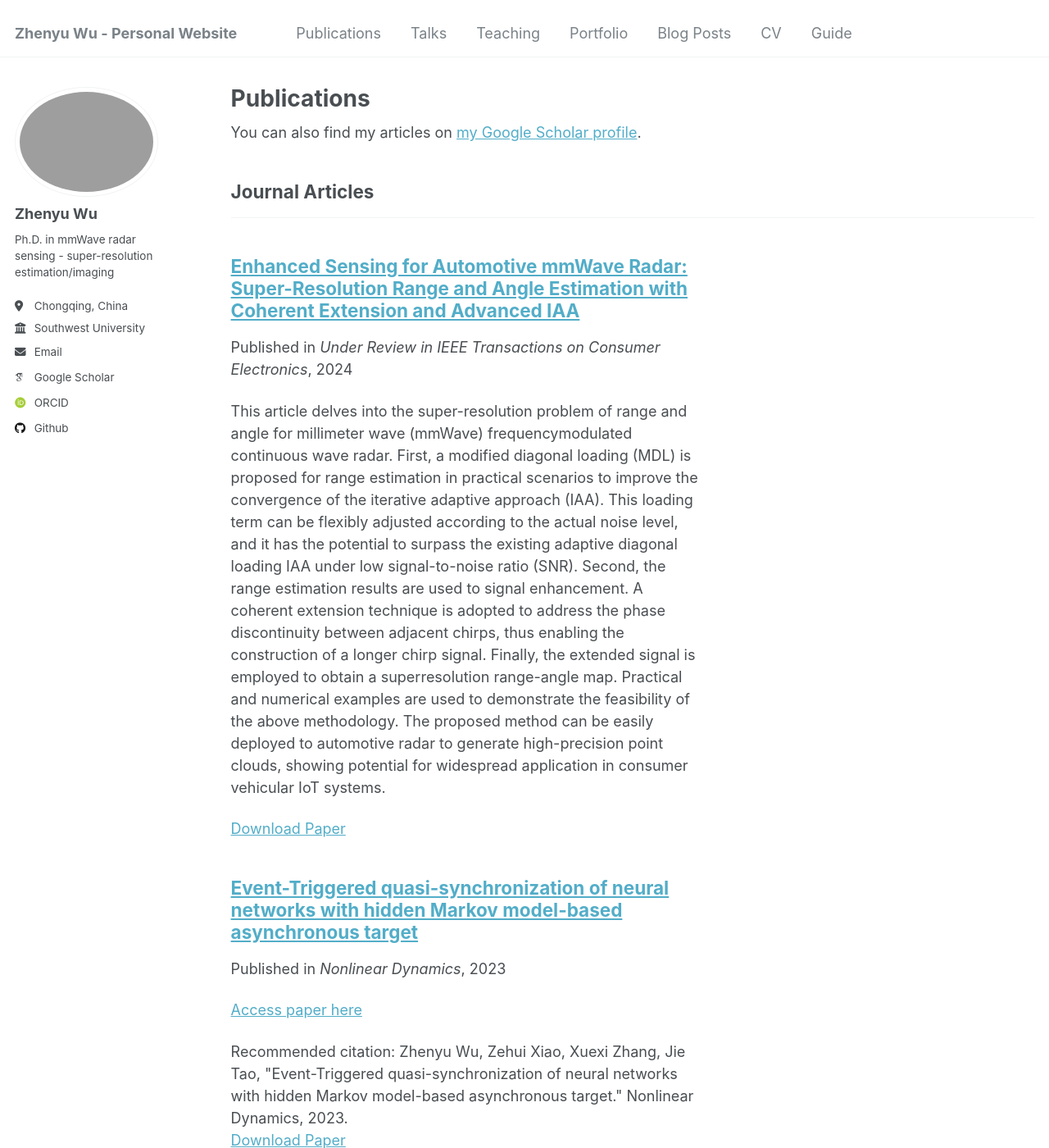
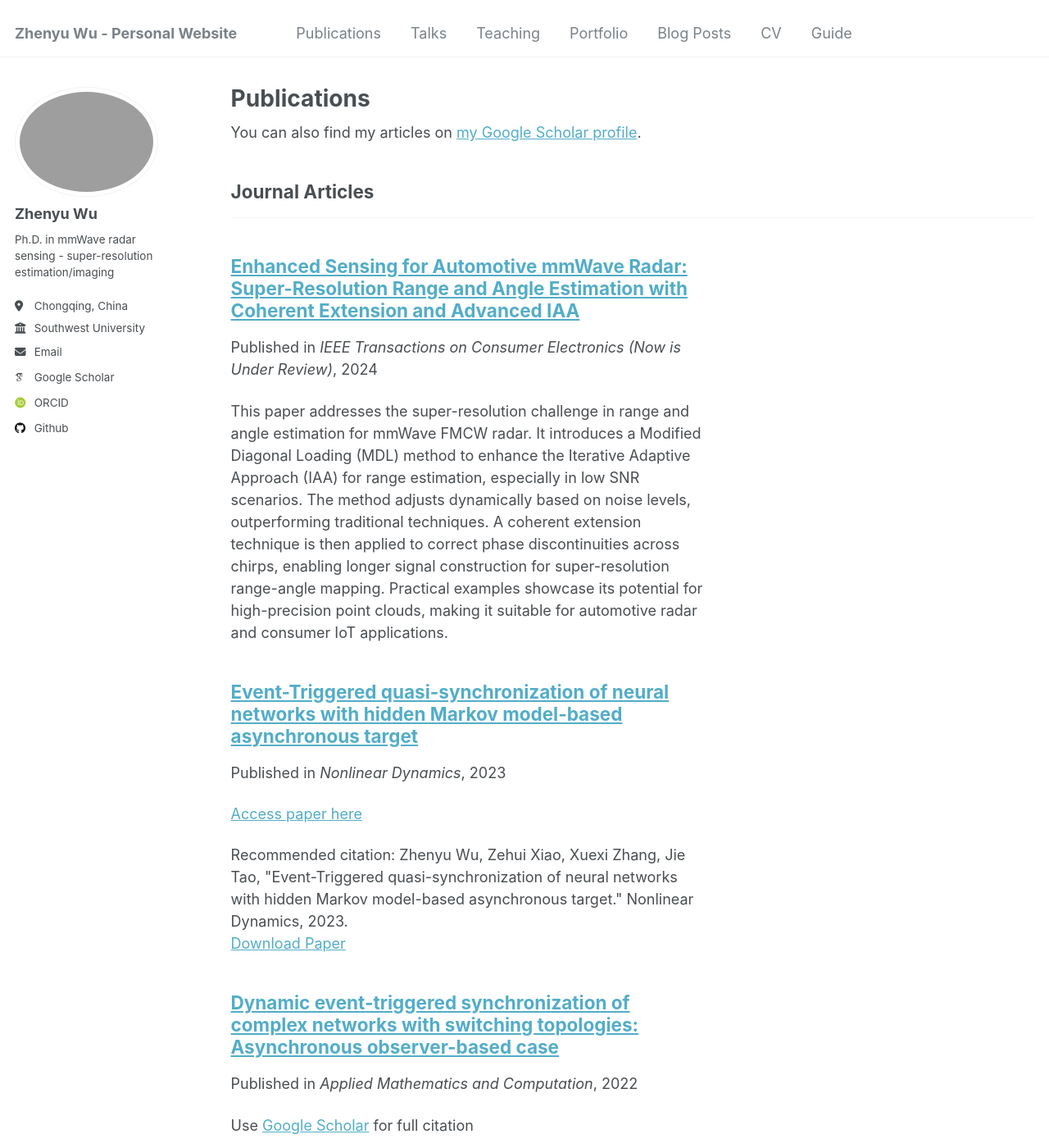
Before and after one commit to Zhenyu98/Zhenyu98.github.io, a Jekyll site: the page built from _pages/publications.html, in a window 1280 px wide and 1400 px high. Shown: the whole window at 82% size. Built offline with Jekyll 4.4.1, drawn with Linux system fonts in a browser that asks for light colours; some web fonts are replaced; some of the changed text lies outside the part shown.

Commit message:
add papers

```diff
--- a/_publications/2009-10-01-paper-title-number-1.md
+++ b/_publications/2009-10-01-paper-title-number-1.md
@@ -3,10 +3,10 @@
 collection: publications
 category: manuscripts
 permalink: /publication/2009-10-01-paper-title-number-1
-excerpt: 'This article delves into the super-resolution problem of range and angle for millimeter wave (mmWave) frequencymodulated continuous wave radar. First, a modified diagonal loading (MDL) is proposed for range estimation in practical scenarios to improve the convergence of the iterative adaptive approach (IAA). This loading term can be flexibly adjusted according to the actual noise level, and it has the potential to surpass the existing adaptive diagonal loading IAA under low signal-to-noise ratio (SNR). Second, the range estimation results are used to signal enhancement. A coherent extension technique is adopted to address the phase discontinuity between adjacent chirps, thus enabling the construction of a longer chirp signal. Finally, the extended signal is employed to obtain a superresolution range-angle map. Practical and numerical examples are used to demonstrate the feasibility of the above methodology. The proposed method can be easily deployed to automotive radar to generate high-precision point clouds, showing potential for widespread application in consumer vehicular IoT systems.'
+excerpt: 'This paper addresses the super-resolution challenge in range and angle estimation for mmWave FMCW radar. It introduces a Modified Diagonal Loading (MDL) method to enhance the Iterative Adaptive Approach (IAA) for range estimation, especially in low SNR scenarios. The method adjusts dynamically based on noise levels, outperforming traditional techniques. A coherent extension technique is then applied to correct phase discontinuities across chirps, enabling longer signal construction for super-resolution range-angle mapping. Practical examples showcase its potential for high-precision point clouds, making it suitable for automotive radar and consumer IoT applications.'
 date: 2024-10-31
-venue: 'Under Review in IEEE Transactions on Consumer Electronics'
+venue: 'IEEE Transactions on Consumer Electronics (Now is Under Review)'
 slidesurl:
-paperurl: 'http://academicpages.github.io/files/paper1.pdf'
+paperurl:
 citation:
 ---
--- a/_publications/2024-02-17-paper-title-number-4.md
+++ b/_publications/2024-02-17-paper-title-number-4.md
@@ -1,13 +1,13 @@
 ---
-title: "Paper Title Number 4"
+title: "Resolution Enhancement for mmWave Radar with Matrix-Pencil based Coherent Extension"
 collection: publications
-category: conferences
+category: manuscripts
 permalink: /publication/2024-02-17-paper-title-number-4
-excerpt: 'This paper is about fixing template issue #693.'
-date: 2024-02-17
-venue: 'GitHub Journal of Bugs'
-paperurl: 'http://academicpages.github.io/files/paper3.pdf'
-citation: 'Your Name, You. (2024). &quot;Paper Title Number 3.&quot; <i>GitHub Journal of Bugs</i>. 1(3).'
+excerpt: 'This paper proposes a super-resolution strategy for mmWave radar. Using the matrix-pencil method, principal components of radar signals are estimated, and phase differences between successive chirps are compensated through signal reconstruction. By coherently linking chirps, the radar's equivalent bandwidth is expanded, significantly improving resolution. Simulations demonstrate its advantages over existing algorithms, with potential applications in vital sign detection and life-care radar systems.'
+date: 2024-11-3
+venue: 'IEEE Transactions on Consumer Electronics (Now is Under Review)'
+paperurl:
+citation:
 ---
 
 The contents above will be part of a list of publications, if the user clicks the link for the publication than the contents of section will be rendered as a full page, allowing you to provide more information about the paper for the reader. When publications are displayed as a single page, the contents of the above "citation" field will automatically be included below this section in a smaller font.
```
